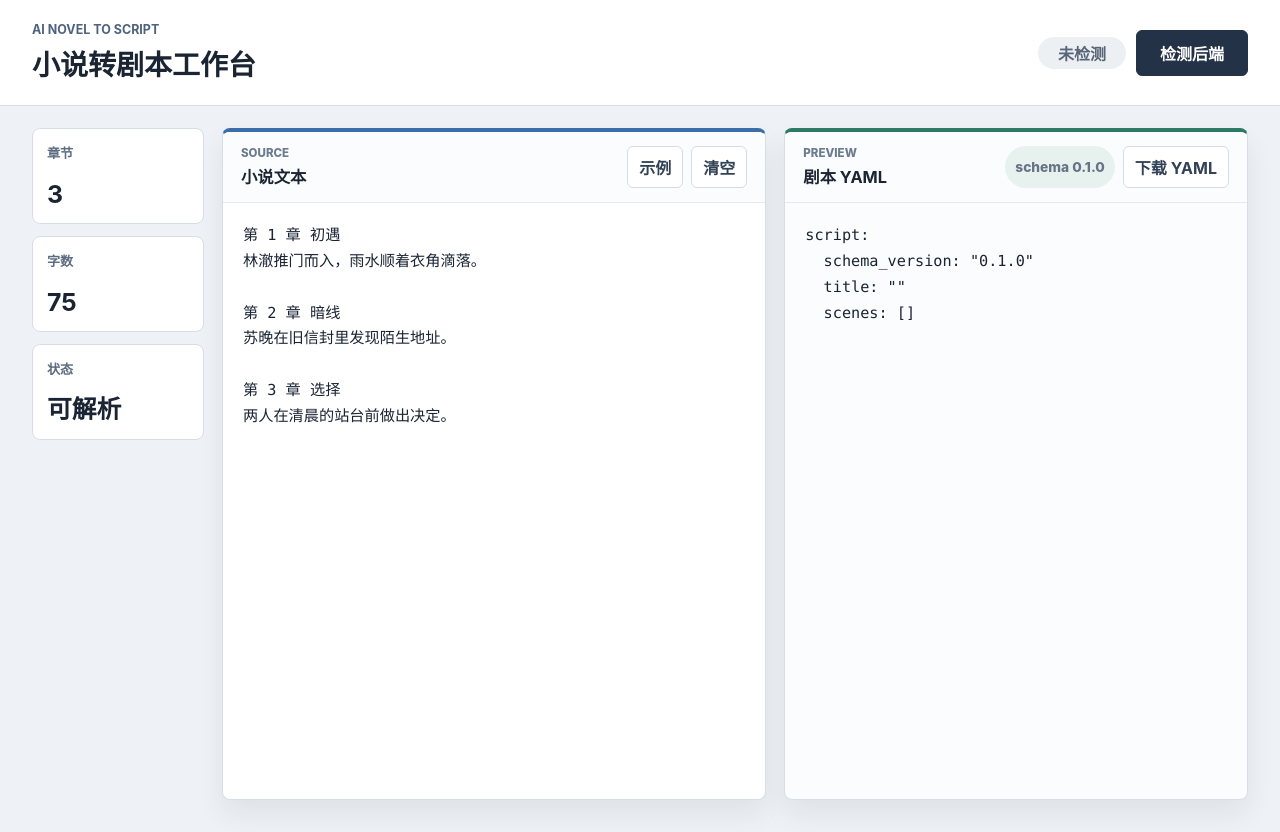
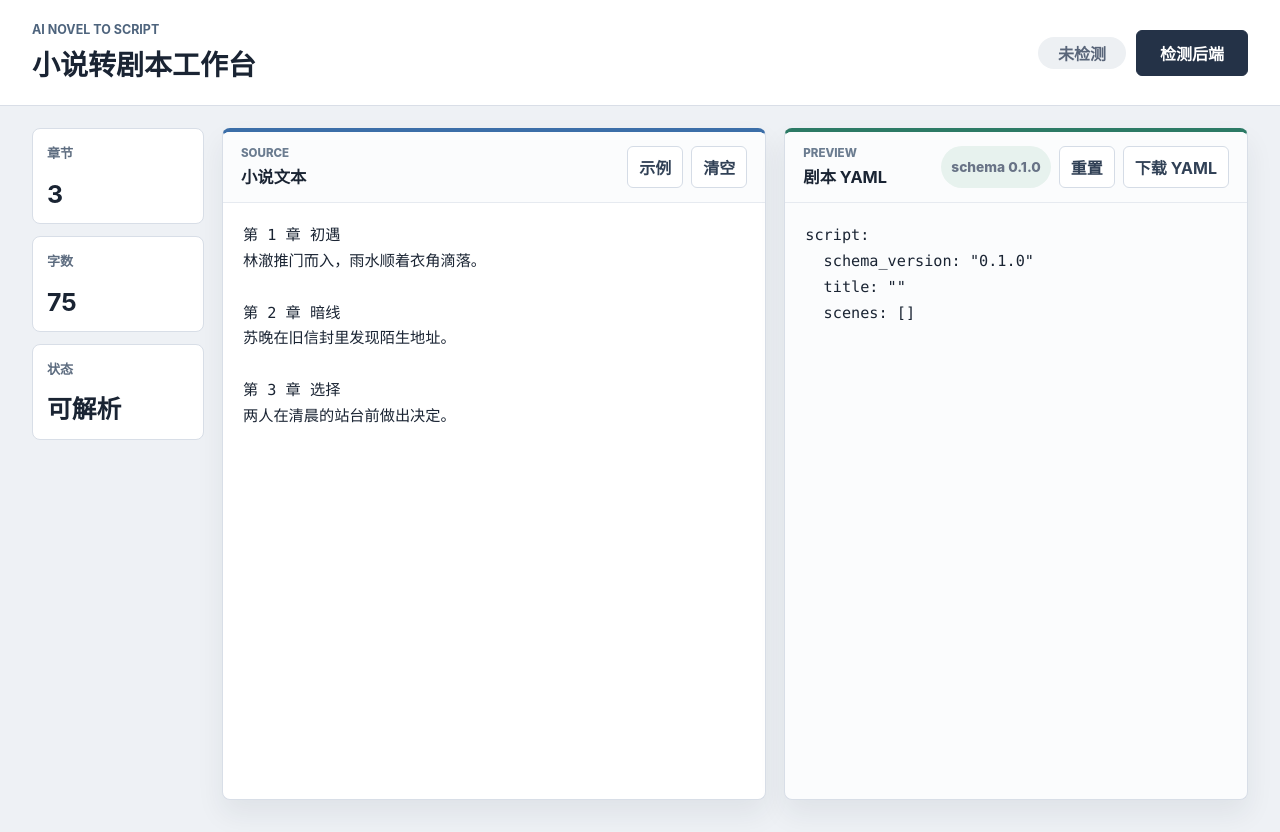
Before and after one commit to HangChi/ai-novel-to-script, a React (Vite) app in the folder frontend/: page / in a window 1280 px wide. Built offline with nearby package versions, Linux system fonts and the light colour scheme; no server answers; the HTML template or start-up script is replaced by a standard one.

Commit message:
支持编辑后下载 YAML

```diff
--- a/frontend/src/App.tsx
+++ b/frontend/src/App.tsx
@@ -6,7 +6,7 @@ type HealthStatus = "idle" | "checking" | "ok" | "error";
 
 const API_BASE_URL = import.meta.env.VITE_API_BASE_URL ?? "http://127.0.0.1:8000";
 const SAMPLE_TEXT = "第 1 章 初遇\n林澈推门而入，雨水顺着衣角滴落。\n\n第 2 章 暗线\n苏晚在旧信封里发现陌生地址。\n\n第 3 章 选择\n两人在清晨的站台前做出决定。";
-const YAML_PREVIEW = 'script:\n  schema_version: "0.1.0"\n  title: ""\n  scenes: []\n';
+const INITIAL_YAML = 'script:\n  schema_version: "0.1.0"\n  title: ""\n  scenes: []\n';
 
 function countLikelyChapters(text: string) {
   const matches = text.match(/^\s*(?:#{1,6}\s+)?(?:第\s*(?:\d+|[零〇一二两三四五六七八九十百千万]+)\s*[章节回话]|chapter\s+\d+|\d+\s*[.．、]\s*\S)/gim);
@@ -18,6 +18,7 @@ function App() {
   const [healthStatus, setHealthStatus] = useState<HealthStatus>("idle");
   const [healthMessage, setHealthMessage] = useState("未检测");
   const [sourceText, setSourceText] = useState(SAMPLE_TEXT);
+  const [yamlText, setYamlText] = useState(INITIAL_YAML);
 
   const characterCount = sourceText.trim().length;
   const chapterCount = countLikelyChapters(sourceText);
@@ -48,7 +49,7 @@ function App() {
   }
 
   function downloadYaml() {
-    const blob = new Blob([YAML_PREVIEW], { type: "application/x-yaml;charset=utf-8" });
+    const blob = new Blob([yamlText], { type: "application/x-yaml;charset=utf-8" });
     const downloadUrl = URL.createObjectURL(blob);
     const link = document.createElement("a");
 
@@ -127,12 +128,20 @@ function App() {
             </div>
             <div className="panel-actions">
               <span className="schema-badge">schema 0.1.0</span>
+              <button className="ghost-button" type="button" onClick={() => setYamlText(INITIAL_YAML)}>
+                重置
+              </button>
               <button className="ghost-button" type="button" onClick={downloadYaml}>
                 下载 YAML
               </button>
             </div>
           </div>
-          <pre>{YAML_PREVIEW}</pre>
+          <textarea
+            aria-label="剧本 YAML 编辑器"
+            value={yamlText}
+            onChange={(event) => setYamlText(event.target.value)}
+            spellCheck={false}
+          />
         </section>
       </main>
     </div>
```
Also changed, not shown: 2 other files (tests, documents, lock files or other folders).
